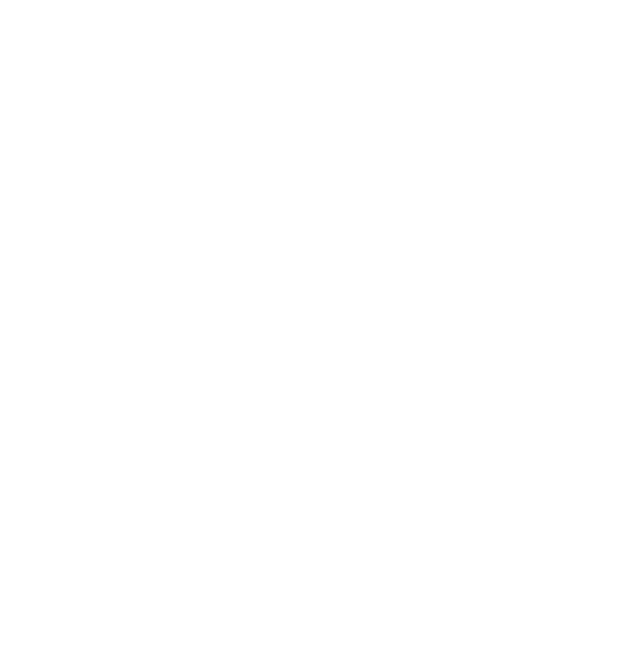
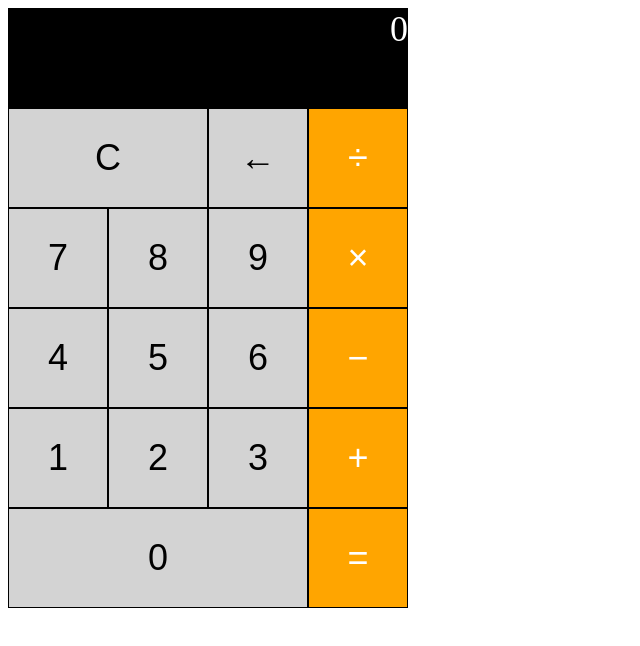
Before and after one commit to KyleTamayo/FrontEndMasters_Calculator, a plain HTML site: page index.html in a window 1280 px wide. Shown: the whole page, without its empty margins (0-640 px from the left). Drawn offline with Linux system fonts and the light colour scheme.

Commit message:
Basic calculator for Front End Masters.

```diff
--- a/calculator.js
+++ b/calculator.js
@@ -0,0 +1,92 @@
+let total = 0;
+let temp = 0;
+let lastSignPressed = '';
+
+function add() {
+    if (lastSignPressed === 'eq' || lastSignPressed === 'cs')
+        total = Number(document.querySelector('.screen').innerHTML);
+    else
+        total += temp;
+    temp = 0;
+    lastSignPressed = 'add';
+    updateScreen(temp);
+}
+
+function backspace() {
+    total = Math.trunc(total / 10);
+    if (total > 0)
+        updateScreen(total);
+    else
+        clearScreen();
+}
+
+function clearScreen() {
+    total = 0;
+    temp = 0;
+    lastSignPressed = 'cs';
+    updateScreen(0);
+}
+
+function div() {
+    if (lastSignPressed === 'eq' || lastSignPressed === 'cs')
+        total = Number(document.querySelector('.screen').innerHTML);
+    else
+        total /= temp;
+    temp = 0;
+    lastSignPressed = 'div';
+    updateScreen(temp);
+}
+
+function equal() {
+    switch (lastSignPressed) {
+        case 'add':
+            total += temp;
+            break;
+        case 'div':
+            total /= temp;
+            break;
+        case 'mul':
+            total *= temp;
+            break;
+        case 'sub':
+            total -= temp;
+            break;
+        default:
+            break;
+    }
+    temp = 0;
+    updateScreen(total);
+    lastSignPressed = 'eq';
+}
+
+function mul() {
+    if (lastSignPressed === 'eq' || lastSignPressed === 'cs')
+        total = Number(document.querySelector('.screen').innerHTML);
+    else
+        total *= temp;
+    temp = 0;
+    lastSignPressed = 'mul';
+    updateScreen(temp);
+}
+
+function numberPressed(num) {
+    temp = (temp * 10) + num;
+    updateScreen(temp);
+}
+
+function sub() {
+    if (lastSignPressed === 'eq' || lastSignPressed === 'cs')
+        total = Number(document.querySelector('.screen').innerHTML);
+    else
+        total -= temp;
+    temp = 0;
+    lastSignPressed = 'sub';
+    updateScreen(temp);
+}
+
+
+function updateScreen(num) {
+    document.querySelector(".screen").innerHTML = String(num);
+}
+
+clearScreen()
--- a/index.html
+++ b/index.html
@@ -1,13 +1,32 @@
 <!doctype html>
 <html lang="en">
-    <head>
-        <meta charset="UTF-8" />
-        <meta name="viewport" content="width=device-width, initial-scale=1.0" />
-        <title>Document</title>
-        <link rel="styles.css" href="./styles.css" />
-    </head>
-    <body>
-        <div></div>
-        <script src="calculator.js"></script>
-    </body>
+<head>
+    <meta charset="UTF-8">
+    <meta content="width=device-width, initial-scale=1" name="viewport">
+    <title>Calculator</title>
+    <link href="style.css" rel="stylesheet">
+</head>
+<body>
+<div class="calculator">
+    <label class="screen">0</label>
+    <button class="clear" onmousedown="clearScreen()">C</button>
+    <button class="back" onmousedown="backspace()">&#8592;</button>
+    <button class="division" onmousedown="div()">&#247;</button>
+    <button class="seven" onmousedown="numberPressed(7)">7</button>
+    <button class="eight" onmousedown="numberPressed(8)">8</button>
+    <button class="nine" onmousedown="numberPressed(9)">9</button>
+    <button class="multiplication" onmousedown="mul()">&#215;</button>
+    <button class="four" onmousedown="numberPressed(4)">4</button>
+    <button class="five" onmousedown="numberPressed(5)">5</button>
+    <button class="six" onmousedown="numberPressed(6)">6</button>
+    <button class="subtract" onmousedown="sub()">&#8722;</button>
+    <button class="one" onmousedown="numberPressed(1)">1</button>
+    <button class="two" onmousedown="numberPressed(2)">2</button>
+    <button class="three" onmousedown="numberPressed(3)">3</button>
+    <button class="addition" onmousedown="add()">&#43;</button>
+    <button class="zero" onmousedown="numberPressed(0)">0</button>
+    <button class="equals" onmousedown="equal()">&#61;</button>
+</div>
+<script src="calculator.js"></script>
+</body>
 </html>
--- /dev/null
+++ b/style.css
@@ -0,0 +1,55 @@
+.addition {
+    background-color: orange;
+    color: white;
+}
+
+button {
+    border: 1px solid black;
+    font-size: 36px;
+    background-color: lightgray;
+}
+
+.calculator {
+    display: grid;
+    grid-template-rows: 100px 100px 100px 100px 100px 100px;
+    grid-template-columns: 100px 100px 100px 100px;
+}
+
+.clear {
+    grid-row: 2 / 3;
+    grid-column: 1 / 3;
+}
+
+.division {
+    background-color: orange;
+    color: white;
+}
+
+.equals {
+    background-color: orange;
+    color: white;
+}
+
+.multiplication {
+    background-color: orange;
+    color: white;
+}
+
+.screen {
+    background-color: black;
+    color: white;
+    text-align-last: end;
+    font-size: 36px;
+    grid-row: 1 / 2;
+    grid-column: 1 / 5;
+}
+
+.subtract {
+    background-color: orange;
+    color: white;
+}
+
+.zero {
+    grid-row: 6 / 7;
+    grid-column: 1 / 4;
+}
--- a/styles.css
+++ /dev/null
@@ -1,3 +0,0 @@
-* {
-    box-sizing: border-box;
-}
```
